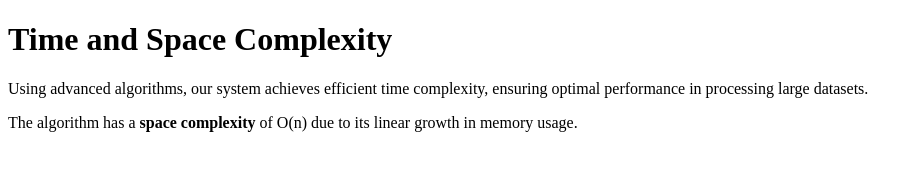
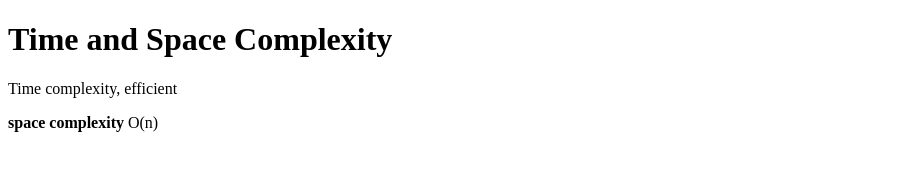
Before and after one commit to acciojob/time-and-space-complexity-piyush1212, a website: page main.html in a window 1280 px wide. Shown: the whole page, without its empty margins (0-923 px from the left). Drawn offline with Linux system fonts and the light colour scheme.

Commit message:
created a submission

```diff
--- a/main.html
+++ b/main.html
@@ -9,8 +9,8 @@
 <body>
 	<!-- the entire body must be written by student -->
 	<h1>Time and Space Complexity</h1>
-	<p>Using advanced algorithms, our system achieves efficient time complexity, ensuring optimal performance in processing large datasets.</p>
-	<p>The algorithm has a <b>space complexity</b> of O(n) due to its linear growth in memory usage.</p>
+	<p>Time complexity, efficient</p>
+	<p><b>space complexity</b> O(n) </p>
 
     <script type="text/javascript" src="./script.js">
 </script>
```
